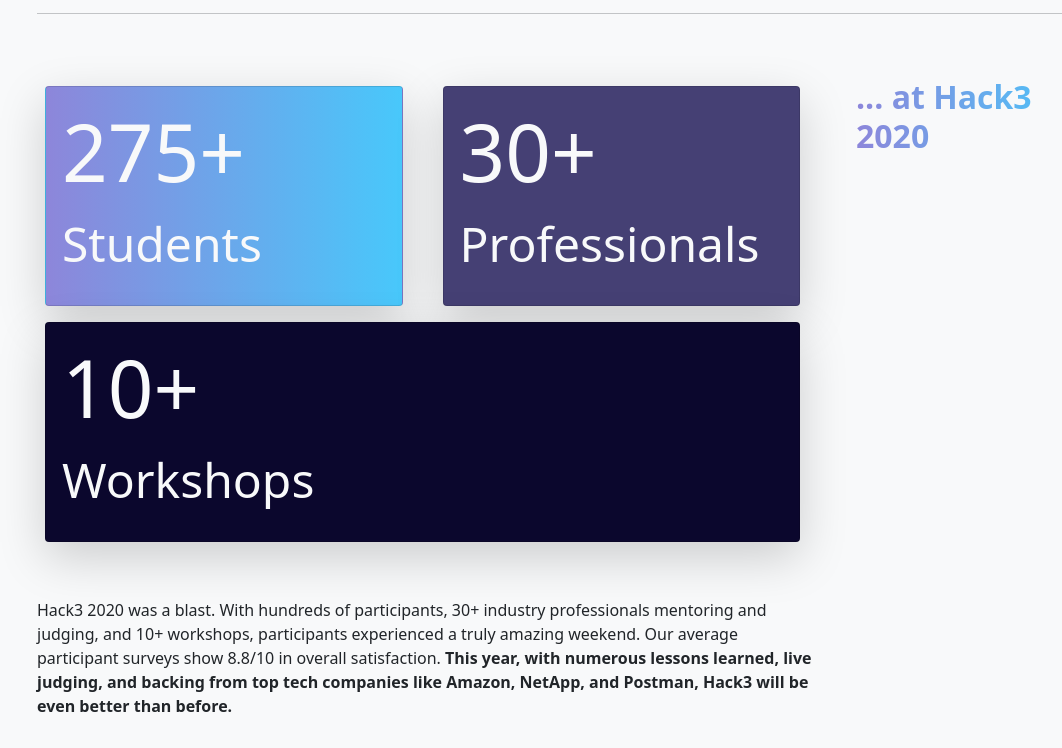
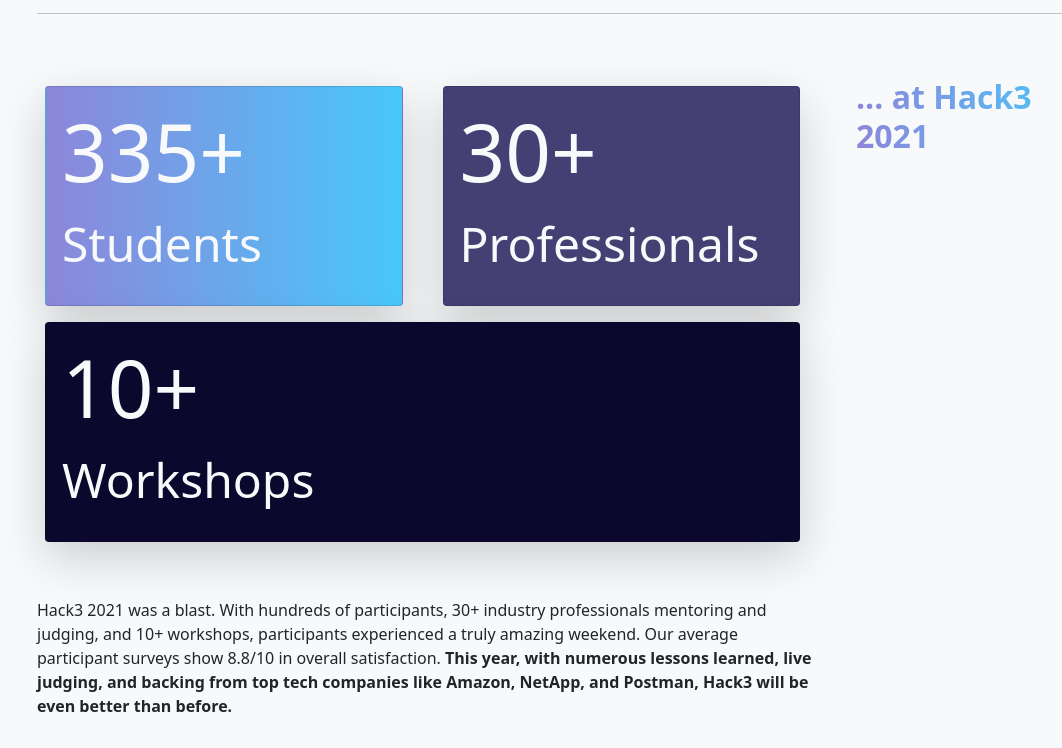
Before and after one commit to hack-3/website, a plain HTML site: page index.html in a window 1280 px wide. Shown: the part 2572-3320 px from the top of the page, without its empty margins (81-1143 px from the left). Drawn offline with nearby package versions, Linux system fonts and the light colour scheme.

Commit message:
Update statistics

```diff
--- a/index.html
+++ b/index.html
@@ -198,7 +198,7 @@
                                     <div class="card bg-primary shadow-lg">
                                         <div class="card-body">
                                             <div id="counter">
-                                                <p class="display-1 text-light counter-value" data-count="275">0</p>
+                                                <p class="display-1 text-light counter-value" data-count="335">0</p>
                                             </div>
                                             <p class="display-5 text-light">Students</p>
                                         </div>
@@ -223,11 +223,11 @@
                             </div>
                         </div>
                         <div class="col-lg-3 mb-5 mb-lg-0">
-                            <h2 class="fw-bolder text-primary mb-0">... at Hack3 2020</h2>
+                            <h2 class="fw-bolder text-primary mb-0">... at Hack3 2021</h2>
                         </div>
                         <div class="col-12">
                             <div class="mt-5 col-sm-9">
-                                <p>Hack3 2020 was a blast. With hundreds of participants, 30+ industry professionals
+                                <p>Hack3 2021 was a blast. With hundreds of participants, 30+ industry professionals
                                     mentoring and judging, and 10+ workshops, participants experienced a truly amazing
                                     weekend. Our average participant surveys show 8.8/10 in
                                     overall satisfaction. <b>This year, with numerous lessons learned, live judging, and
```
